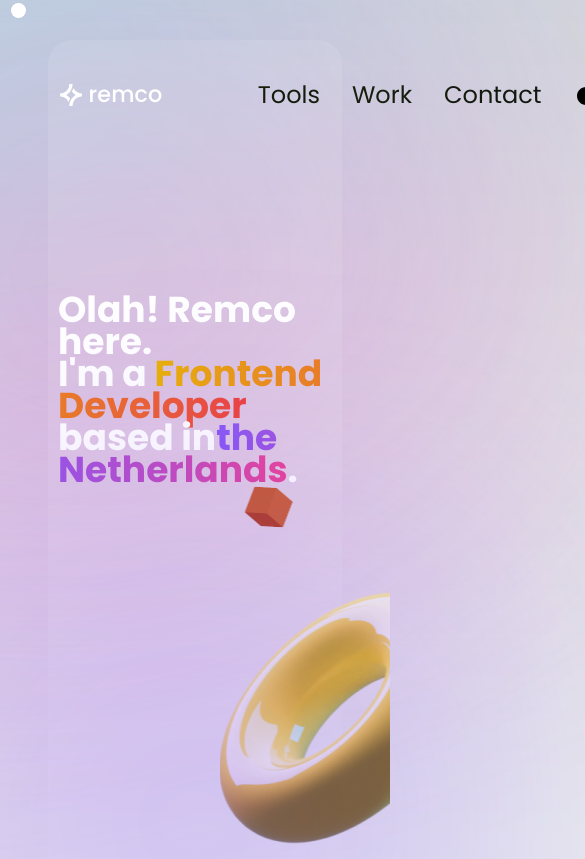
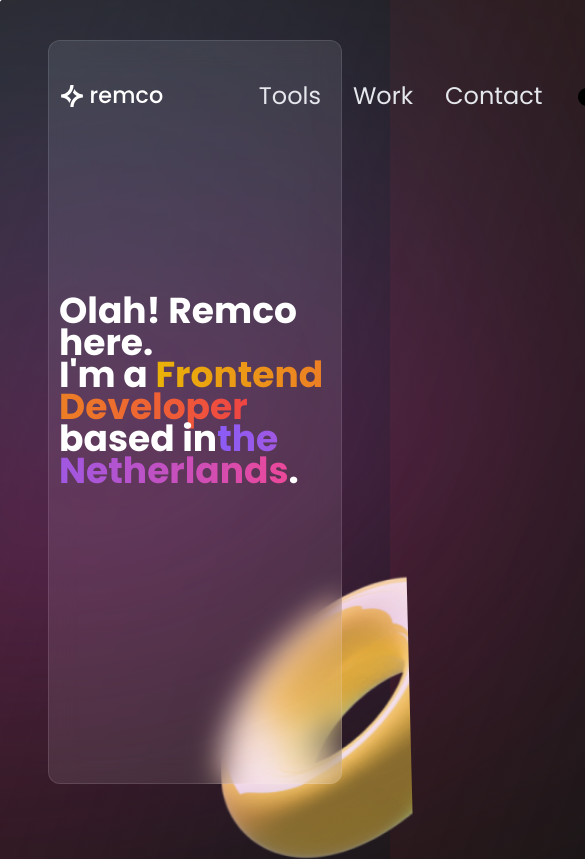
Before and after one commit to remcostoeten/remcostoeten-portfolio, a Next.js app: page / in a window 390 px wide. Shown: the top 859 px of the page, 585 px wide, since content can reach past the window. Built offline with nearby package versions, Linux system fonts and the light colour scheme.

Commit message:
Work on assets

```diff
--- a/components/homepage/Hero.jsx
+++ b/components/homepage/Hero.jsx
@@ -6,7 +6,7 @@ import MouseFollower from 'components/MouseFollower';
 const Hero = () => {
 	return (
 		<>
-			<div className="rounded-3xl hero my-10  mx-12 md:pl-24 md:pr-24 pt-8 pb-12 bg-heroBg relative">
+			<div className="custom-height rounded-xl my-10  mx-12 md:pl-24 md:pr-24 pt-8 pb-12 bg-heroBg relative">
 				<div>
 					<Header />
 					<div className="pl-2.5 pt-44 font-poppins font-bold text-4xl leading-8 text-white text-shadow">
@@ -23,13 +23,12 @@ const Hero = () => {
 						.
 					</div>
 				</div>
-				<CubeImage />
-				<div className="phone grow "></div>
-				<MouseFollower />
+				{/* <CubeImage /> */}
+				{/* <div className="phone grow "></div> */}
 				<div className="bigBlur absolute -top-1/4"></div>
 			</div>
 			<div className="bottom bg-black w-full h-4">
-				<div className="donut absolute right-0 bottom-0">
+				<div className="donut -z-1 absolute right-0 bottom-0">
 					<div className="smallBlur"></div>
 				</div>
 			</div>
--- a/pages/_app.js
+++ b/pages/_app.js
@@ -4,6 +4,7 @@ import MouseFollower from 'components/MouseFollower';
 function app({ Component, pageProps }) {
 	return (
 		<>
+				<MouseFollower />
 			<Component {...pageProps} />
 		</>
 	);
--- /dev/null
+++ b/styles/base/_base.scss
@@ -0,0 +1,17 @@
+body {
+    background: linear-gradient(109.6deg, rgba(30, 7, 7, 0.93) 11.2%, rgb(24, 23, 23) 78.9%);}
+
+
+ .light {
+ 	body {
+ 		background-color: #fff;
+
+ 		.text-offWhite {
+ 			color: #000;
+ 		}
+
+ 		svg {
+ 			color: #000 !important;
+ 		}
+ 	}
+ }
--- /dev/null
+++ b/styles/base/_mouse.scss
@@ -0,0 +1,21 @@
+.circle {
+	mask-origin: content-box;
+	mask-repeat: no-repeat;
+	pointer-events: none;
+    z-index: 20;
+	position: absolute;
+	$duration: 0.1s;
+	transition-timing-function: cubic-bezier(0.445, 0.05, 0.55, 0.95);
+	background: #fff;
+	border-radius: 50%;
+	display: flex;
+	justify-content: center;
+	overflow: hidden;
+	margin-top: -5px;
+	margin-left: -5px;
+
+}
+
+.grow {
+	position: relative;
+}
--- /dev/null
+++ b/styles/base/_reset.scss
@@ -0,0 +1,52 @@
+/*
+  1. Use a more-intuitive box-sizing model.
+*/
+*, *::before, *::after {
+    box-sizing: border-box;
+  }
+  /*
+    2. Remove default margin
+  */
+  * {
+    margin: 0;
+  }
+  /*
+    3. Allow percentage-based heights in the application
+  */
+  html, body {
+    height: 100%;
+  }
+  /*
+    Typographic tweaks!
+    4. Add accessible line-height
+    5. Improve text rendering
+  */
+  body {
+    line-height: 1.5;
+    -webkit-font-smoothing: antialiased;
+  }
+  /*
+    6. Improve media defaults
+  */
+  img, picture, video, canvas, svg {
+    display: block;
+    max-width: 100%;
+  }
+  /*
+    7. Remove built-in form typography styles
+  */
+  input, button, textarea, select {
+    font: inherit;
+  }
+  /*
+    8. Avoid text overflows
+  */
+  p, h1, h2, h3, h4, h5, h6 {
+    overflow-wrap: break-word;
+  }
+  /*
+    9. Create a root stacking context
+  */
+  #root, #__next {
+    isolation: isolate;
+  }
--- a/styles/components/_hero.scss
+++ b/styles/components/_hero.scss
@@ -1,3 +1,4 @@
+
 @keyframes animateBlob {
 	0% {
 		transform: rotate(-17.38deg) scale(1);
@@ -31,10 +32,11 @@
 	animation: animateBlob 5s infinite;
 }
 
-// .bg-heroBg {
-// 	border: 1px solid rgba(255, 255, 255, 0.12);
-// 	height: 90vh;
-// }
+.bg-heroBg {
+	border: 1px solid rgba(255, 255, 255, 0.12);
+	backdrop-filter: blur(15px);
+
+}
 
 .smallBlur {
 	position: fixed;
@@ -87,8 +89,7 @@
 	height: 830px;
 	position: absolute;
 	z-index: -1;
-	// transform: translateX(80%);
-	background-image: url('/phone.png');
+	scale: .4;	background-image: url('/phone.png');
 	background-size: cover;
 	background-position: center;
 }
@@ -101,9 +102,42 @@
 	position: absolute;
 	width: 170px;
 	height: 252px;
-	bottom: 0;
-	right: 0;
 	background-image: url(/hero/SuperToroid-Yellow-Glossy.png);
 	background-size: cover;
 	background-position: center;
+		position: absolute;
+		right: -10px;
+		bottom: 0;
+		transform-style: preserve-3d;
+		animation: spin 25s infinite linear;
+
 }
+
+.custom-height {
+	height: calc(100vh - 100px);
+}
+
+
+@keyframes spin {
+	0% {
+		transform: rotateY(0deg) rotateX(0deg);
+	}
+	50% {
+		transform: scale(1.3) rotateY(15deg) rotateX(15deg);
+	}
+	100% {
+		transform: scale(1.05) rotateY(-15deg) rotateX(-15deg);
+	}
+}
+
+
+.smallBlur {
+	position: relative;
+	width: 200px;
+	height: 200px;
+	border-radius: 50%;
+	background: radial-gradient(circle at 20px 20px, rgba(0, 0, 0, 0.4) 0%, rgba(0, 0, 0, 0) 60%);
+	transform-style: preserve-3d;
+	transform: rotateX(70deg) rotateY(40deg) rotateZ(-45deg);
+	box-shadow: 0 0 20px rgba(0, 0, 0, 0.6) inset;
+}
--- a/styles/styles.scss
+++ b/styles/styles.scss
@@ -8,68 +8,10 @@
 @import 'utillities/_typography.scss';
 @import 'utillities/_animation.scss';
 
+@import 'base/_base.scss';
+// @import 'base/_reset.scss';
+@import 'base/_mouse.scss';
+
 // compoonents
 @import 'components/_hero.scss';
 @import 'components/_header.scss';
-
-:root {
-	--foreground-rgb: 0, 0, 0;
-	--background-start-rgb: 214, 219, 220;
-	--background-end-rgb: 255, 255, 255;
-}
-
-@media (prefers-color-scheme: dark) {
-	:root {
-		--foreground-rgb: 255, 255, 255;
-		--background-start-rgb: 0, 0, 0;
-		--background-end-rgb: 0, 0, 0;
-	}
-}
-
-.light {
-	body {
-		background-color: #fff;
-
-		.text-offWhite {
-			color: #000;
-		}
-
-		svg {
-			color: #000 !important;
-		}
-	}
-}
-
-body {
-	color: rgb(var(--foreground-rgb));
-	background: linear-gradient(
-			to bottom,
-			transparent,
-			rgb(var(--background-end-rgb))
-		)
-		rgb(var(--background-start-rgb));
-}
-
-.circle {
-	mask-origin: content-box;
-	mask-repeat: no-repeat;
-	pointer-events: none;
-	position: absolute;
-	$duration: 0.1s;
-	transition-timing-function: cubic-bezier(0.445, 0.05, 0.55, 0.95);
-	background: #fff;
-	border-radius: 50%;
-	display: -webkit-box;
-	display: -ms-flexbox;
-	display: flex;
-	justify-content: center;
-	overflow: hidden;
-	width: 20.53333vw;
-	margin-top: -30px;
-	margin-left: -30px;
-}
-
-.grow {
-	mix-blend-mode: difference;
-	position: relative;
-}
```
